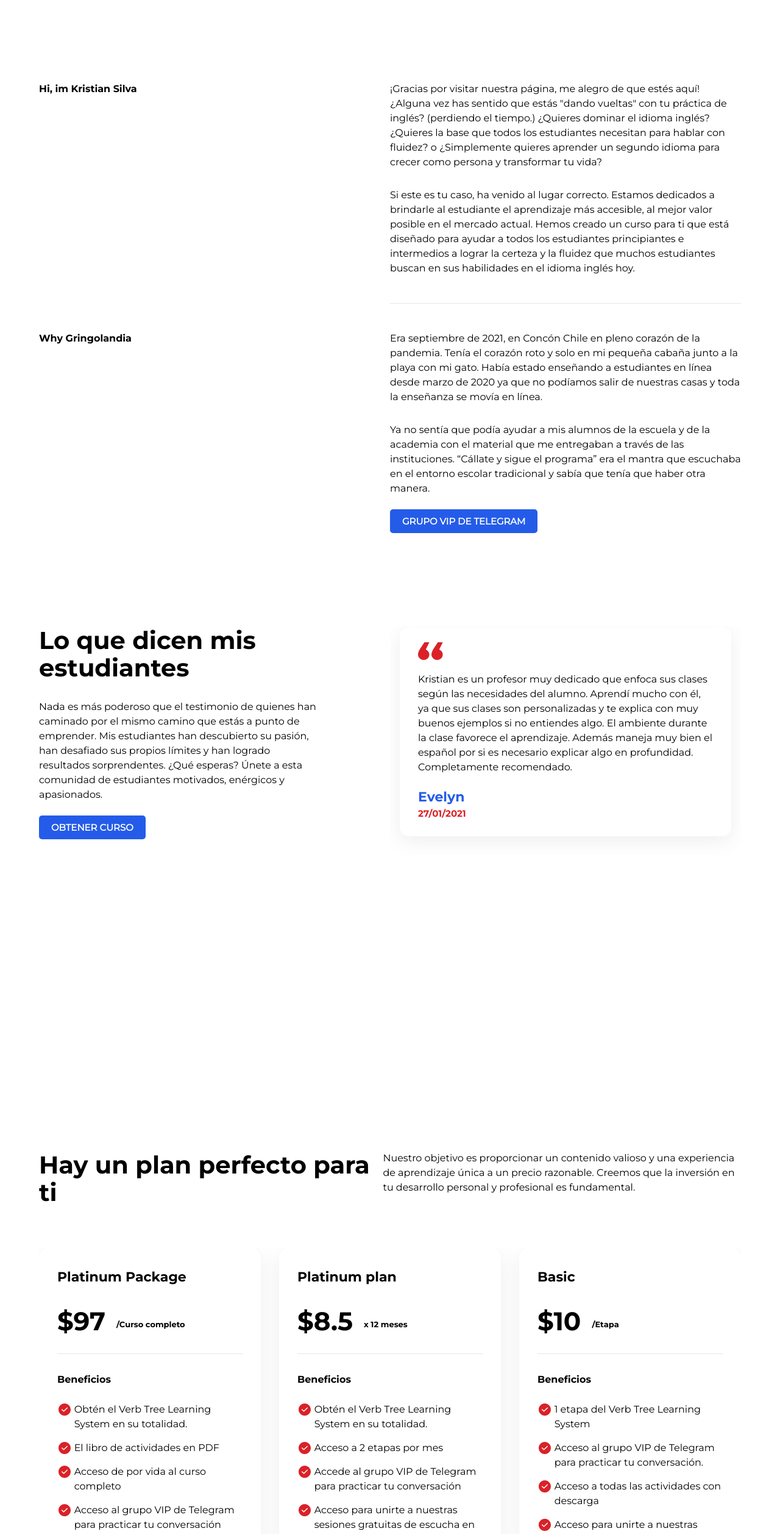
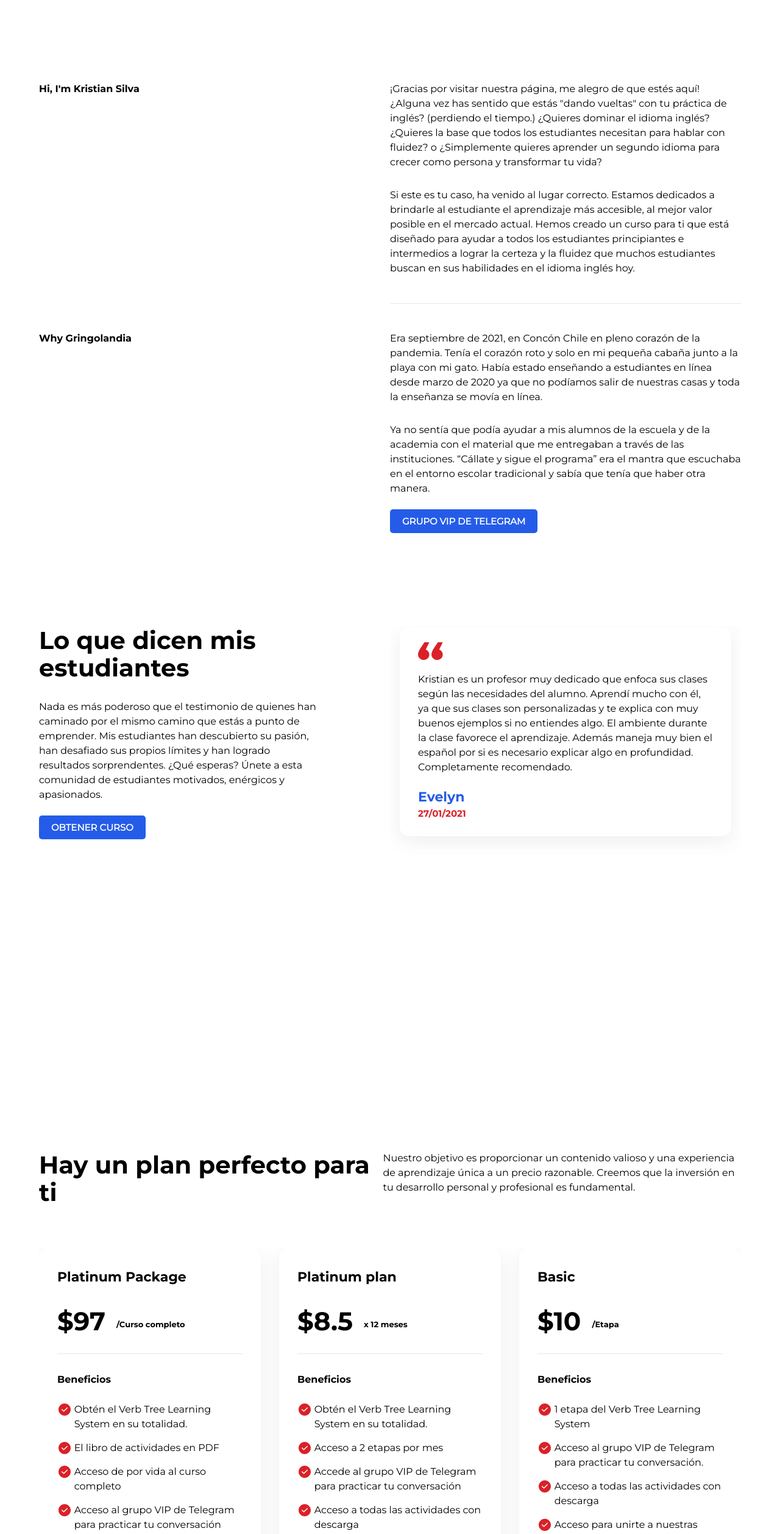
Before and after one commit to msalman787/Web-English, a React (Vite) app: page / in a window 1280 px wide. Shown: the part 3680-6195 px from the top of the page at 61% size. Built offline with nearby package versions, Linux system fonts and the light colour scheme.

Commit message:
Edit: plans web

```diff
--- a/src/components/About/About.jsx
+++ b/src/components/About/About.jsx
@@ -6,7 +6,7 @@ export default function About () {
   return (
     <section className='About'>
       <article className='About-item'>
-        <h4>Hi, im Kristian Silva</h4>
+        <h4>Hi, I'm Kristian Silva</h4>
         <main className='About-main'>
           <p>¡Gracias por visitar nuestra página, me alegro de que estés aquí! ¿Alguna vez has sentido que estás "dando vueltas" con tu práctica de inglés? (perdiendo el tiempo.) ¿Quieres dominar el idioma inglés? ¿Quieres la base que todos los estudiantes necesitan para hablar con fluidez? o ¿Simplemente quieres aprender un segundo idioma para crecer como persona y transformar tu vida?</p>
           <p>Si este es tu caso, ha venido al lugar correcto. Estamos dedicados a brindarle al estudiante el aprendizaje más accesible, al mejor valor posible en el mercado actual. Hemos creado un curso para ti que está diseñado para ayudar a todos los estudiantes principiantes e intermedios a lograr la certeza y la fluidez que muchos estudiantes buscan en sus habilidades en el idioma inglés hoy.</p>
--- a/src/data/data.js
+++ b/src/data/data.js
@@ -155,7 +155,7 @@ export const data = {
 			name: 'Platinum plan',
 			mode: 'PLAN',
 			description: 'Lorem ipsum dolor sit amet',
-			benefits: ['Obtén el Verb Tree Learning System en su totalidad.', 'Acceso a 2 etapas por mes', 'Accede al grupo VIP de Telegram para practicar tu conversación', 'Acceso para unirte a nuestras sesiones gratuitas de escucha en vivo de 1 hora conmigo directamente.'],
+			benefits: ['Obtén el Verb Tree Learning System en su totalidad.', 'Acceso a 2 etapas por mes', 'Accede al grupo VIP de Telegram para practicar tu conversación', 'Acceso a todas las actividades con descarga', 'Acceso para unirte a nuestras sesiones gratuitas de escucha en vivo de 1 hora conmigo directamente.'],
 			url: 'https://gringolandiaeng.samcart.com/products/platinum-package-payment-plan/'
 		},
 		{
```
